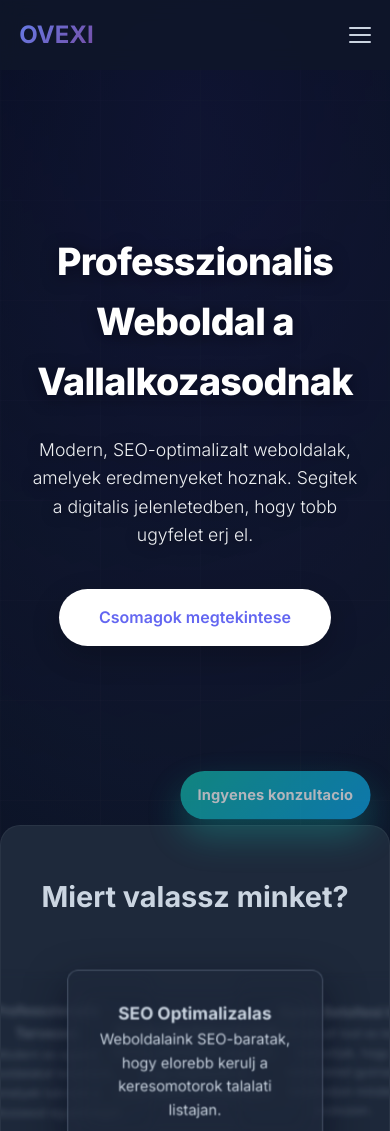
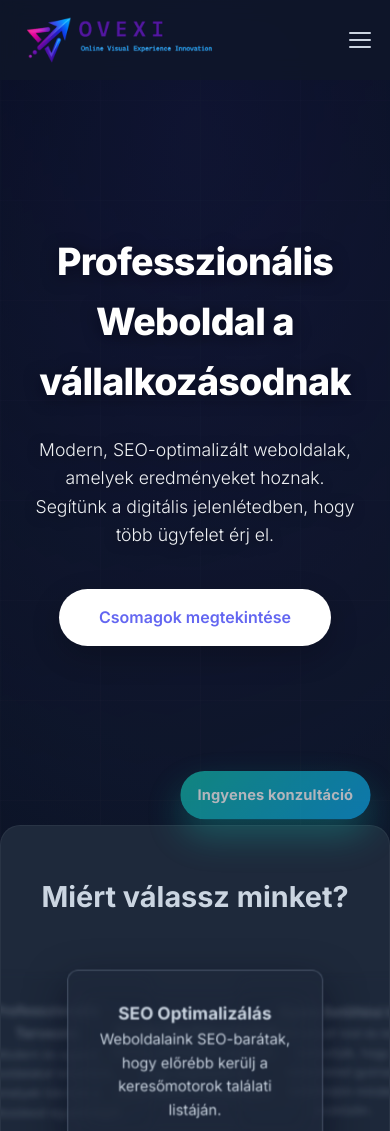
Before and after one commit to koefficiensdev/MainWebsite, a plain HTML site: page index.html in a window 390 px wide. Shown: the top 1131 px of the page. Drawn offline with Linux system fonts and the light colour scheme; no server answers.

Commit message:
Add logo and polish HU content & styles
Add logo.png and embed it in the navbar (with aria-label and alt). Polish Hungarian copy in js/lang.js (fix typos, accents and several text updates), change partner card tag text and clear partners intro in index.html, and update contact heading plus add a phone notice. Adjust styles.css to support an inline logo image, tighten section header spacing/centering, and add styling for the new phone notice. Files changed: index.html, js/lang.js, styles.css; new asset: logo.png.

```diff
--- a/index.html
+++ b/index.html
@@ -9,7 +9,10 @@
 <body>
     <nav id="navbar">
         <div class="nav-container">
-            <a href="#" class="logo">OVEXI</a>
+            <a href="#" class="logo" aria-label="OVEXI kezdőlap">
+                <img src="logo.png" alt="OVEXI logó">
+            </a>
+
             <ul class="nav-links" id="navLinks">
                 <li><a href="#hero">Főoldal</a></li>
                 <li><a href="#services">Csomagok</a></li>
@@ -74,7 +77,7 @@
         <div class="container">
             <div class="section-header partners-header">
                 <h2>Partnereink</h2>
-                <p>Olyan online projektek mellett dolgozunk, amelyek stabil jelenlétet, jobb láthatóságot és erősebb bizalmat építenek.</p>
+                <p></p>
             </div>
 
             <div class="partners-grid">
@@ -99,7 +102,7 @@
                 <div class="partner-card partner-card-muted" aria-hidden="true">
                     <span class="partner-mark">...</span>
                     <span class="partner-name">etc..</span>
-                    <span class="partner-tag">További együttműködések</span>
+                    <span class="partner-tag">Légy te a következő!</span>
                 </div>
             </div>
         </div>
@@ -312,8 +315,10 @@
     <section class="contact-section" id="contact">
         <div class="container">
             <div class="section-header">
-                <h2>Vedd fel a Kapcsolatot</h2>
+                <h2>Lépj velünk kapcsolatba</h2>
                 <p>Töltsd ki az űrlapot és hamarosan felveszem veled a kapcsolatot</p>
+                <p class="phoneNum">A gyorsabb ügyintézés érdekében add meg a telefonszámod</p>
+
             </div>
 
             <form class="contact-form" id="contactForm">
--- a/js/lang.js
+++ b/js/lang.js
@@ -3,66 +3,66 @@
 
     const dictionary = {
         hu: {
-            pageTitle: "OVEXI - Weboldal fejlesztes",
-            navHome: "Fooldal",
+            pageTitle: "OVEXI - Weboldal fejlesztés",
+            navHome: "Főoldal",
             navPackages: "Csomagok",
             navContact: "Kapcsolat",
-            navReview: "Velemeny",
-            heroTitle: "Professzionalis Weboldal a Vallalkozasodnak",
-            heroText: "Modern, SEO-optimalizalt weboldalak, amelyek eredmenyeket hoznak. Segitek a digitalis jelenletedben, hogy tobb ugyfelet erj el.",
-            heroCta: "Csomagok megtekintese",
-            whyTitle: "Miert valassz minket?",
-            why1Title: "Professzionalis Tervezes",
-            why1Text: "Modern es egyedi weboldalakat keszitunk, amelyek tukrozik a vallalkozasod egyediseget.",
-            why2Title: "SEO Optimalizalas",
-            why2Text: "Weboldalaink SEO-baratak, hogy elorebb kerulj a keresomotorok talalati listajan.",
-            why3Title: "Gyors Betoltesi Ido",
-            why3Text: "Optimalizalt kod es kepek biztositjak, hogy weboldalad gyorsan betoltodjon minden eszkozon.",
-            why4Title: "Kivalo Ugyfelszolgalat",
-            why4Text: "Mindig elerhetoek vagyunk, hogy segitsunk es valaszoljunk a kerdeseidre.",
+            navReview: "Vélemény",
+            heroTitle: "Professzionális Weboldal a vállalkozásodnak",
+            heroText: "Modern, SEO-optimalizált weboldalak, amelyek eredményeket hoznak. Segítünk a digitális jelenlétedben, hogy több ügyfelet érj el.",
+            heroCta: "Csomagok megtekintése",
+            whyTitle: "Miért válassz minket?",
+            why1Title: "Professzionális Tervezés",
+            why1Text: "Modern és egyedi weboldalakat készítünk, amelyek tükrözik a vállalkozásod egyediségét.",
+            why2Title: "SEO Optimalizálás",
+            why2Text: "Weboldalaink SEO-barátak, hogy előrébb kerülj a keresőmotorok találati listáján.",
+            why3Title: "Gyors Betöltési Idő",
+            why3Text: "Optimalizált kód és képek biztosítják, hogy weboldalad gyorsan betöltődjön minden eszközön.",
+            why4Title: "Kiváló Ügyfélszolgálat",
+            why4Text: "Mindig elérhetőek vagyunk, hogy segítsünk és válaszoljunk a kérdéseidre.",
             partnersTitle: "Partnereink",
-            partnersText: "Olyan online projektek mellett dolgozunk, amelyek stabil jelenletet, jobb lathatosagot es erosebb bizalmat epitenek.",
-            servicesTitle: "Valassz a Csomagok Kozul",
-            servicesText: "Minden csomag tartalmazza a professzionalis tervezest es az On igenyeire szabott megoldasokat",
-            pkgInfoBtn: "Reszletes informacio",
-            pickBtn: "Valasztom",
-            customTitle: "Sajat Csomag",
+            partnersText: "",
+            servicesTitle: "Fedezd fel a hozzád illő csomagot",
+            servicesText: "Minden csomag tartalmazza a professzionális tervezést és az Ön igényeire szabott megoldásokat. Vagy rakd össze magadnak a saját csomagod a testreszabott opcióban!",
+            pkgInfoBtn: "Részletes információ",
+            pickBtn: "Választom",
+            customTitle: "Saját Csomag",
             customPeriod: "Testreszabott",
-            customHint: "Nem tudsz donteni? Allitsd ossze magadnak!",
+            customHint: "Nem tudsz dönteni? Állítsd össze magadnak!",
             customPlanBtn: "Tervezz Most",
-            builderStep1Title: "Weboldalad Konfiguralasa",
-            builderStep1Text: "Valaszd ki, hany oldalra van szukseged es az alapveto funkciok kozul.",
-            pageCountLabel: "Oldalak szama:",
-            featuresLabel: "Funkciok (valassz ki az szuksegeseket):",
-            estPrice: "Becsult ar:",
-            nextBtn: "Kovetkezo",
-            builderStep2Title: "Elerhetoseged",
-            builderStep2Text: "Add meg az adataidat, hogy felvehessek veled a kapcsolatot az ajanlattal.",
+            builderStep1Title: "Weboldalad Konfigurálása",
+            builderStep1Text: "Válaszd ki, hány oldalra van szükséged és az alapvető funkciók közül.",
+            pageCountLabel: "Oldalak száma:",
+            featuresLabel: "Funkciók (válassz ki az szükségeseket):",
+            estPrice: "Becsült ár:",
+            nextBtn: "Következő",
+            builderStep2Title: "Elérhetőséged",
+            builderStep2Text: "Add meg az adataidat, hogy felvehessek veled a kapcsolatot az ajánlattal.",
             backBtn: "Vissza",
-            sendBtn: "Kuldes",
-            contactTitle: "Vedd fel a Kapcsolatot",
-            contactText: "Toltsd ki az urlapot es hamarosan felveszem veled a kapcsolatot",
-            labelName: "Nev *",
-            labelEmail: "Email cim *",
-            labelPhone: "Telefonszam",
-            labelPackage: "Valasztott csomag *",
-            labelMessage: "Uzenet / Reszletek *",
-            contactPlaceholder: "Irj par szot a projektedrol...",
-            consultationTitle: "Ingyenes Konzultacio",
-            consultationText: "Nem vagy biztos benne, melyik csomag illik hozzad? Semmi gond! Foglalj egy ingyenes, kotelezettsegmentes konzultaciot, es kozosen megtalaljuk a legjobb megoldast a vallalkozasodnak.",
-            noteText: "Altalaban 24 oran belul valaszolok. Hetvegen is elerheto vagyok!",
-            floatingConsult: "Ingyenes konzultacio",
+            sendBtn: "Küldés",
+            contactTitle: "Lépj velünk kapcsolatba",
+            contactText: "Töltsd ki az űrlapot és hamarosan felveszem veled a kapcsolatot",
+            labelName: "Név *",
+            labelEmail: "Email cím *",
+            labelPhone: "Telefonszám",
+            labelPackage: "Választott csomag",
+            labelMessage: "Üzenet / Részletek *",
+            contactPlaceholder: "Írj pár szót a projektedről...",
+            consultationTitle: "Ingyenes Konzultáció",
+            consultationText: "Nem vagy biztos benne, melyik csomag illik hozzád? Semmi gond! Foglalj egy ingyenes, kötelezettségmentes konzultációt, és közösen megtaláljuk a legjobb megoldást a vállalkozásodnak.",
+            noteText: "Általában 24 órán belül válaszolunk. Hétvégén is elérhetőek vagyunk!",
+            floatingConsult: "Ingyenes konzultáció",
             footerText: "© 2026 OVEXI. Minden jog fenntartva.",
-            reviewTitle: "Irj velemenyt",
-            reviewText: "Oszd meg a tapasztalatod. A jo velemenyed felhokent megjelenik a fooldalon.",
-            reviewNameLabel: "Nev *",
-            reviewRatingLabel: "Ertekeles *",
-            reviewMessageLabel: "Velemeny *",
+            reviewTitle: "Írj véleményt",
+            reviewText: "Oszd meg a tapasztalatod. A jó véleményed felhőként megjelenik a fő­oldalon.",
+            reviewNameLabel: "Név *",
+            reviewRatingLabel: "Értékelés *",
+            reviewMessageLabel: "Vélemény *",
             reviewNamePlaceholder: "Pl. Kiss Anna",
-            reviewMessagePlaceholder: "Mit ertekeltel a kozos munkaban?",
-            reviewSubmitBtn: "Velemeny mentese",
-            ratingChoose: "Valassz...",
-            packageModalTitle: "Csomag reszletek"
+            reviewMessagePlaceholder: "Mit értékeltél a közös munkában?",
+            reviewSubmitBtn: "Vélemény mentése",
+            ratingChoose: "Válassz...",
+            packageModalTitle: "Csomag részletek"
         },
         en: {
             pageTitle: "OVEXI - Website development",
--- a/styles.css
+++ b/styles.css
@@ -56,13 +56,15 @@ nav.scrolled {
 }
 
 .logo {
-    font-size: 1.5rem;
-    font-weight: 700;
-    background: var(--gradient);
-    -webkit-background-clip: text;
-    -webkit-text-fill-color: transparent;
-    background-clip: text;
+    display: inline-flex;
+    align-items: center;
     text-decoration: none;
+}
+
+.logo img {
+    display: block;
+    width: auto;
+    height: 48px;
 }
 
 .nav-links {
@@ -403,7 +405,10 @@ section {
 
 .section-header {
     text-align: center;
-    margin-bottom: 5rem;
+    margin-bottom: 1.5rem;
+    display: flex;
+    flex-direction: column;
+    align-items: center;
 }
 
 .section-header h2 {
@@ -419,6 +424,17 @@ section {
     color: var(--text-dark);
     max-width: 600px;
     margin: 0 auto;
+}
+
+.section-header .phoneNum {
+    font-size: 1rem;
+    margin: 1rem;
+    margin-top: 1.5rem;
+    border: 2px dashed rgba(148, 163, 184, 0.32);
+    padding: 1rem;
+    border-radius: 8px;
+    text-align: center;
+    font-weight: bold;
 }
 
 .why-choose-us {
```
Also changed, not shown: logo.png (added).
